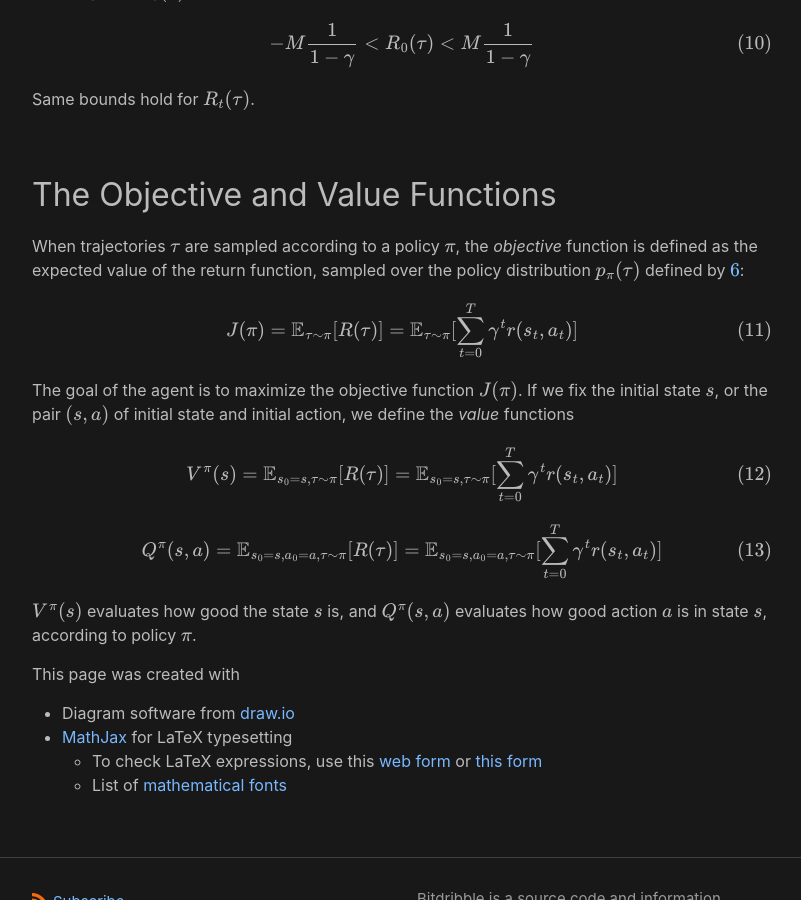
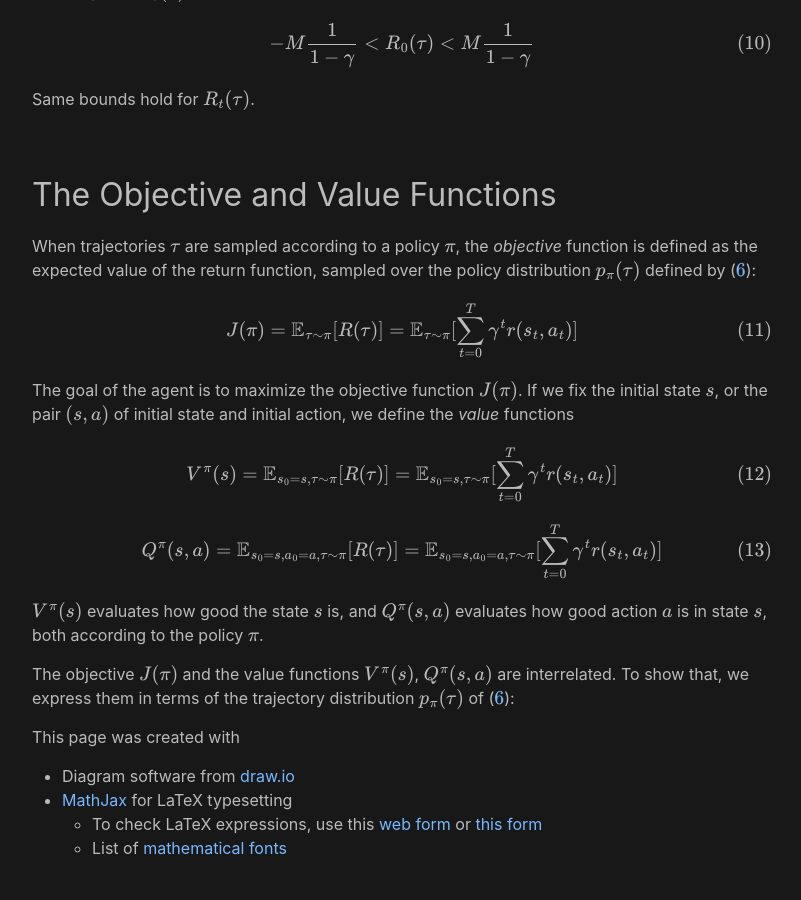
Before and after one commit to analytiq-hub/sigagent.github.io, a Jekyll site: the page built from machine_learning/_posts/2021-01-22-reinforce.md, in a window 1280 px wide and 900 px high, scrolled down 4102 px. Shown: the whole window, without its empty margins (238-1039 px from the left). Built offline with Jekyll 4.4.1, drawn with Linux system fonts in a browser that asks for light colours; formulas are drawn with MathJax 3; a script that is not in the unit is left out.

Commit message:
*** empty log message ***

```diff
--- a/machine_learning/_posts/2021-01-22-reinforce.md
+++ b/machine_learning/_posts/2021-01-22-reinforce.md
@@ -148,7 +148,7 @@ Same bounds hold for $$R_t(\tau)$$.
 
 ## The Objective and Value Functions
 
-When trajectories $$\tau$$ are sampled according to a policy $$\pi$$, the *objective* function is defined as the expected value of the return function, sampled over the policy distribution $$p_\pi(\tau)$$ defined by $$\ref{eq:taudist}$$:
+When trajectories $$\tau$$ are sampled according to a policy $$\pi$$, the *objective* function is defined as the expected value of the return function, sampled over the policy distribution $$p_\pi(\tau)$$ defined by ($$\ref{eq:taudist}$$):
 
 $$
 \begin{equation} \label{eq:objective}
@@ -170,8 +170,9 @@ Q^\pi(s, a) = \mathbb{E}_{s_0=s, a_0=a, \tau \sim \pi}[R(\tau)] = \mathbb{E}_{s_
 \end{equation}
 $$
 
-$$V^\pi(s)$$ evaluates how good the state $$s$$ is, and $$Q^\pi(s, a)$$ evaluates how good action $$a$$ is in state $$s$$, according to policy $$\pi$$.
+$$V^\pi(s)$$ evaluates how good the state $$s$$ is, and $$Q^\pi(s, a)$$ evaluates how good action $$a$$ is in state $$s$$, both according to the policy $$\pi$$.
 
+The objective $$J(\pi)$$ and the value functions $$V^\pi(s)$$, $$Q^\pi(s, a)$$ are interrelated. To show that, we express them in terms of the trajectory distribution $$p_\pi(\tau)$$ of ($$\ref{eq:taudist}$$):
 
 This page was created with
 * Diagram software from [draw.io](https://draw.io)
```
